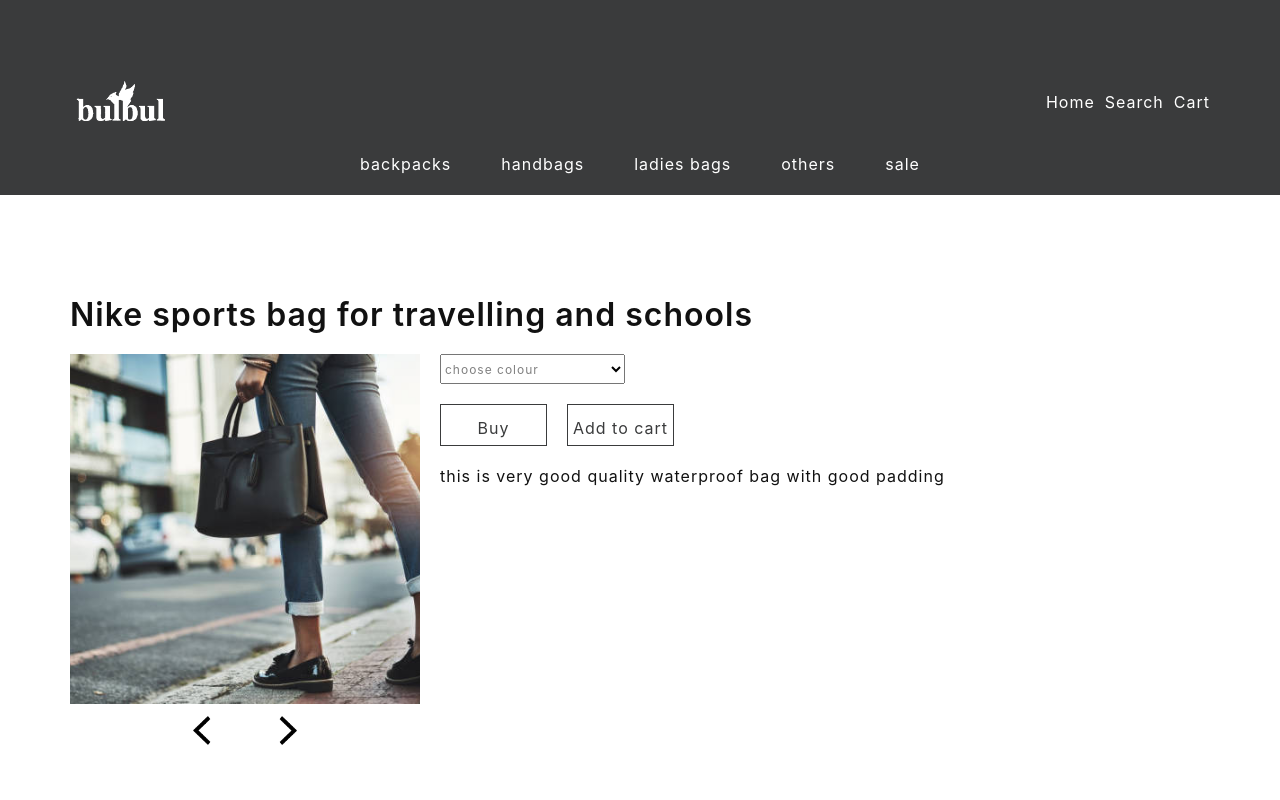
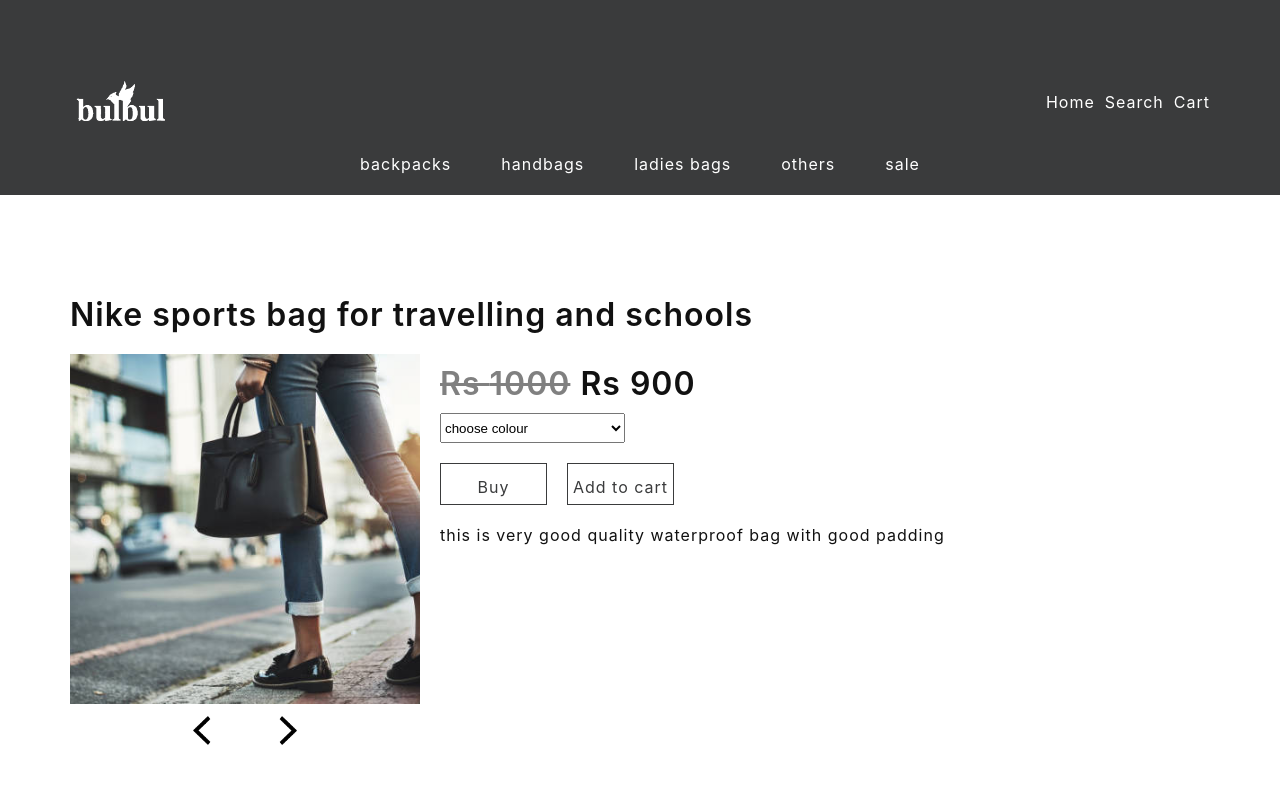
Before and after one commit to AnupRijal123/bag_shopping_website, a React (Create React App) app: page /category/1/1 in a window 1280 px wide. Shown: the top 800 px of the page. Built offline with nearby package versions, Linux system fonts and the light colour scheme.

Commit message:
Changed select logic in ItemDescriptionPage

```diff
--- a/src/pages/ItemDescriptionPage.js
+++ b/src/pages/ItemDescriptionPage.js
@@ -96,24 +96,25 @@ function ItemDescriptionPage() {
                     </div>
 
                     <div className="item-content-container">
+                        <div className="price-container">
+                            {itemDetails.discountPercentage !== null &&
+                                <h1 className="strike-text light-gray-text">Rs {itemDetails.originalPrice}</h1>
 
-                        <div className="select-container">
-                            <select onChange={(event) => {
-                                console.log(event.target.value)
-                                setSelectedColour(event.target.value);
-                            }}>
+                            }
+                            <h1 className="black-text">Rs {itemDetails.originalPrice - (itemDetails.discountPercentage * itemDetails.originalPrice / 100)}</h1>
+                        </div>
 
-                                {itemDetails.avaiable_colours.map((item) => (
-                                    <option key={item} value={item}>{item}</option>
 
-                                ))}
-                            </select>
+                        <select value={selectedColour} onChange={(event) => {
+                            console.log(event.target.value)
+                            setSelectedColour(event.target.value);
+                        }}>
+                            <option value="" disabled>choose colour</option>
+                            {itemDetails.avaiable_colours.map((item) => (
+                                <option key={item} value={item}>{item}</option>
 
-                            {selectedColour.length === 0 &&
-                                <p className="select-placeholder-text small-text light-gray-text">choose colour</p>
-                            }
-
-                        </div>
+                            ))}
+                        </select>
 
 
                         {showErrorMessage === true &&
--- a/src/styles/App.css
+++ b/src/styles/App.css
@@ -74,7 +74,6 @@ p {
 }
 
 .section-container {
-    /* background-color: pink; */
     padding: 100px 70px;
 }
 
@@ -109,7 +108,6 @@ p {
 }
 
 .coloured-background-section-image-container {
-    /* background-color: Red; */
     overflow: hidden;
     width: 50%;
     height: 400px;
@@ -235,12 +233,10 @@ select {
 
 @media only screen and (max-width:768px) {
     .section-container {
-        /* background-color: yellow; */
         padding: 30px 20px;
     }
 
     .coloured-background-section-image-container {
-        /* background-color: pink; */
         width: 100%;
     }
 
--- a/src/styles/ItemDescriptionPage.css
+++ b/src/styles/ItemDescriptionPage.css
@@ -50,19 +50,12 @@
     box-sizing: border-box;
 }
 
-.select-container {
-    position: relative;
+.price-container {
+    display: flex;
+    gap: 10px;
+    padding: 10px 0px;
 }
 
-.select-placeholder-text {
-    background-color: var(--white-color);
-    width: 120px;
-    padding: 5px 0px;
-    position: absolute;
-    top: 3px;
-    left: 5px;
-    pointer-events: none;
-}
 
 @media only screen and (max-width:768px) {
     .item-content-container {
```
